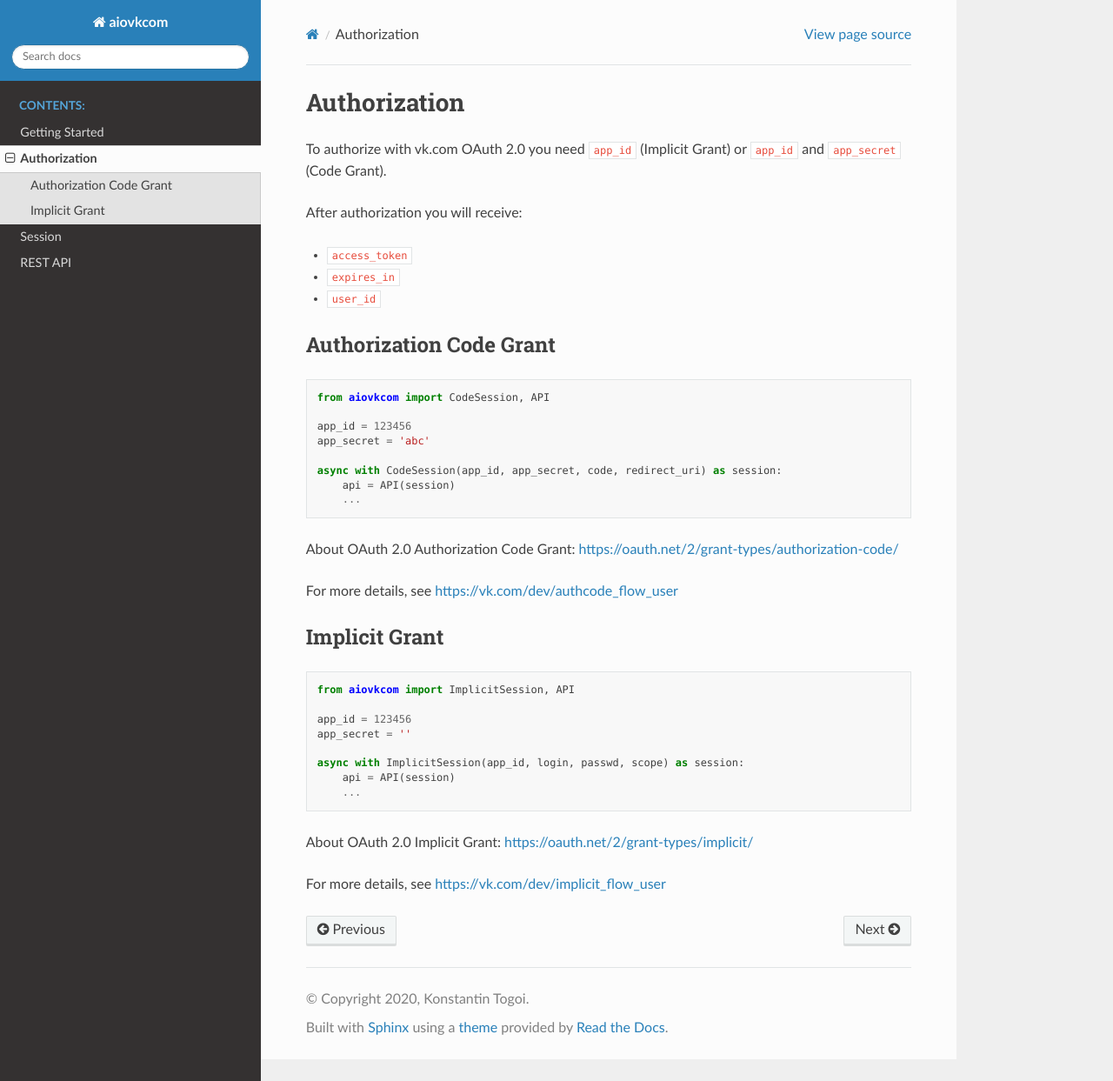
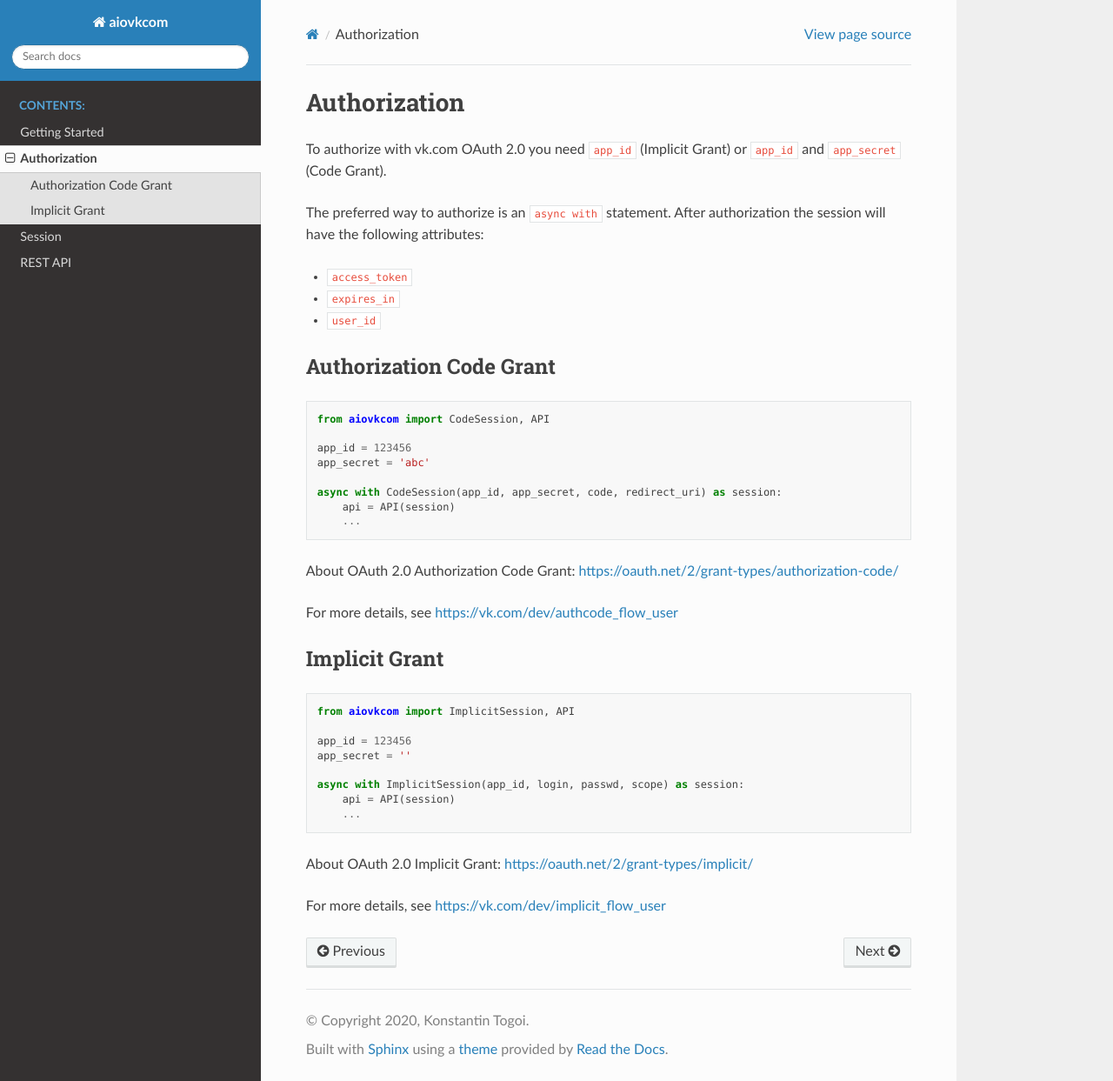
Before and after one commit to KonstantinTogoi/aiovkcom, a Sphinx documentation site: the page built from docs/source/authorization.rst, in a window 1280 px wide and 1243 px high. Shown: the whole window at 87% size. Built offline with Sphinx 7.4.7 and the Read the Docs theme 2.0.0, drawn with Linux system fonts in a browser that asks for light colours.

Commit message:
minor edits

```diff
--- a/README.rst
+++ b/README.rst
@@ -18,7 +18,7 @@
 aiovkcom
 ========
 
-aiovkcom is a `vk.com <https://vk.com>`_ python API wrapper.
+aiovkcom is a python `vk.com API <https://vk.com/dev/api_requests>`_ wrapper.
 The main features are:
 
 * authorization (`Authorization Code <https://oauth.net/2/grant-types/authorization-code/>`_, `Implicit Flow <https://oauth.net/2/grant-types/implicit/>`_)
--- a/docs/source/authorization.rst
+++ b/docs/source/authorization.rst
@@ -4,7 +4,8 @@ Authorization
 To authorize with vk.com OAuth 2.0 you need :code:`app_id` (Implicit Grant)
 or :code:`app_id` and :code:`app_secret` (Code Grant).
 
-After authorization you will receive:
+The preferred way to authorize is an :code:`async with` statement.
+After authorization the session will have the following attributes:
 
 * :code:`access_token`
 * :code:`expires_in`
--- a/docs/source/session.rst
+++ b/docs/source/session.rst
@@ -6,7 +6,7 @@ Request
 
 The session makes **GET** requests when you call methods
 of an :code:`API` instance.
-For example,
+For example, the following code block
 
 .. code-block:: python
 
```
Also changed, not shown: other parts of README.rst (+2 -2 lines), other parts of docs/source/session.rst (+1 -1 lines).
